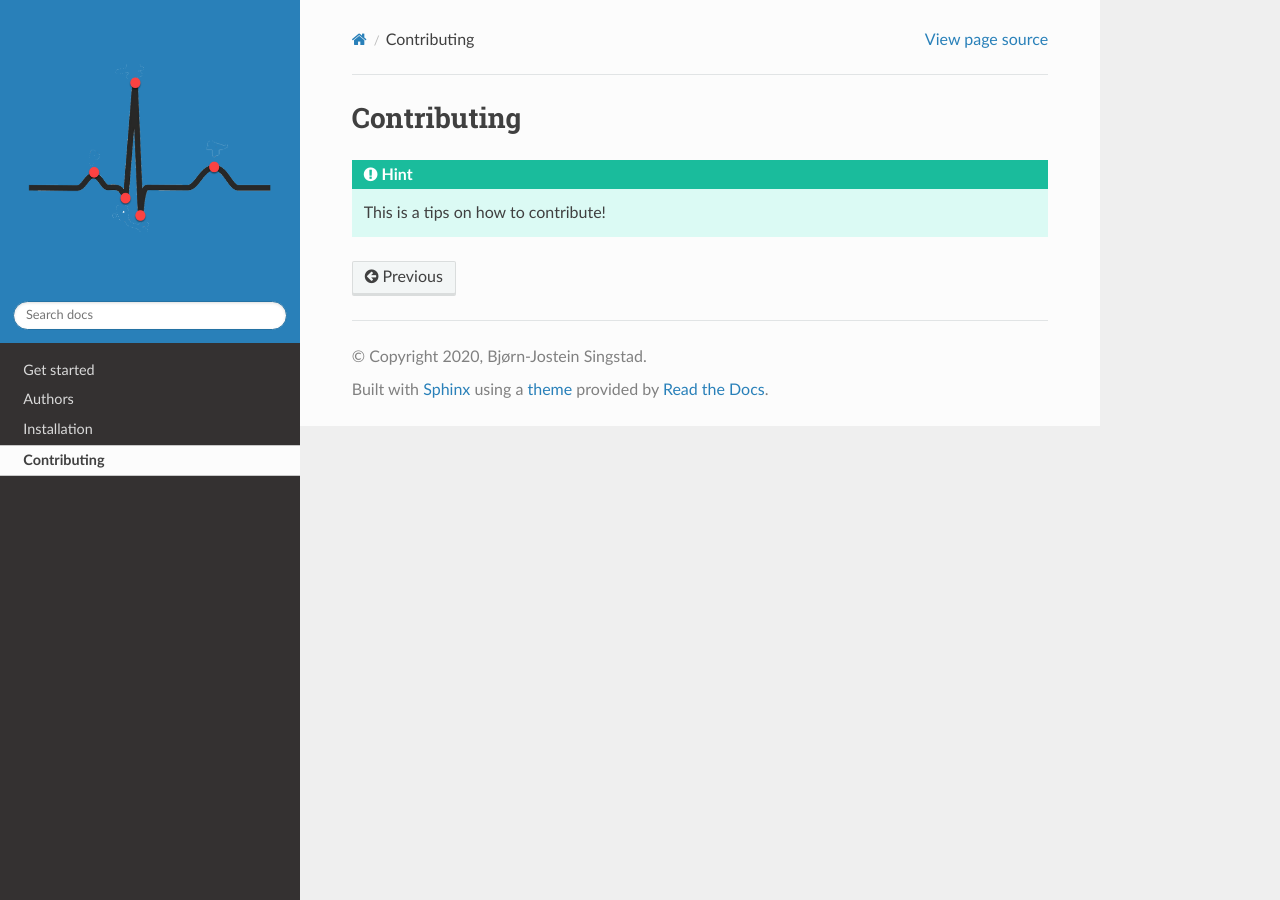
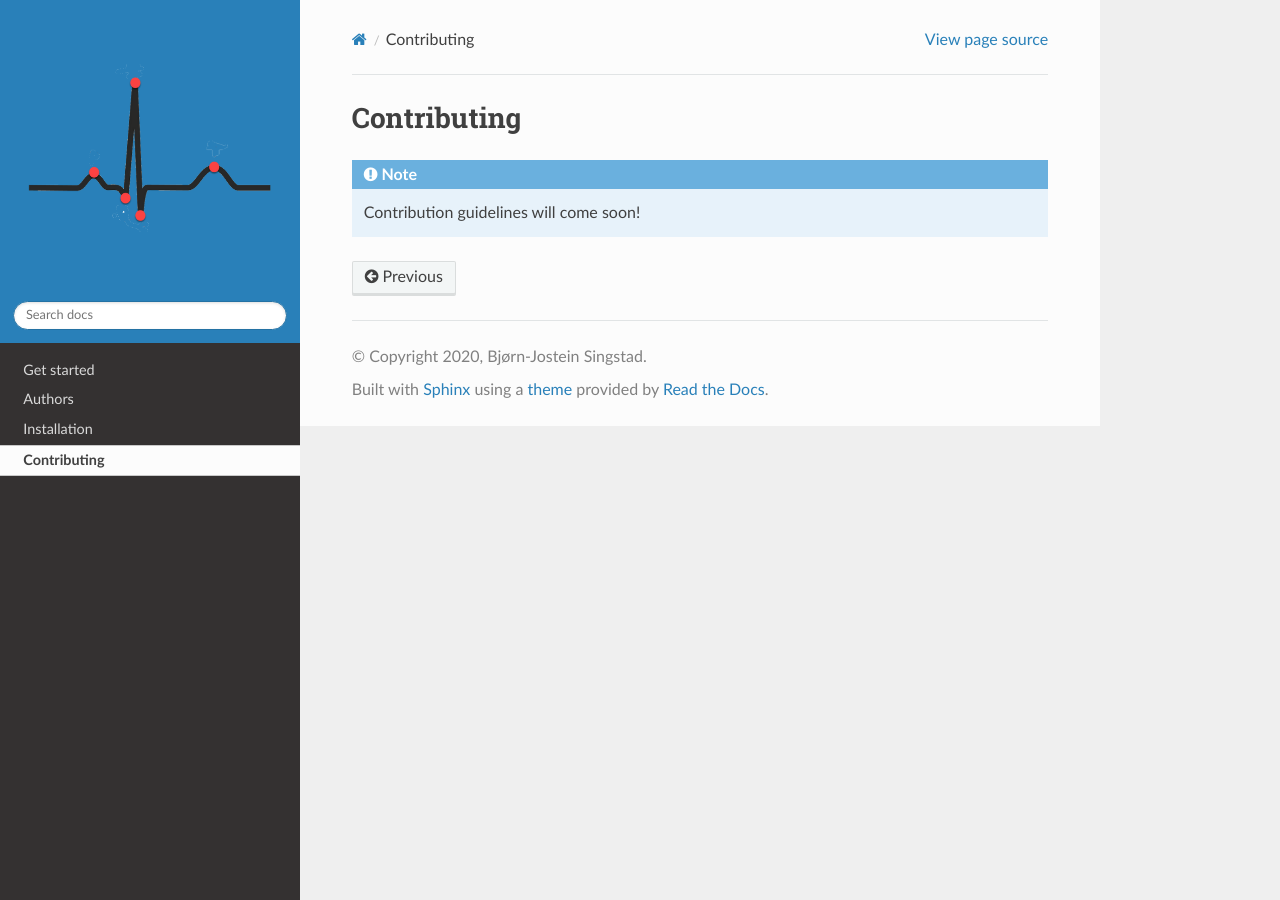
Before and after one commit to Bsingstad/ECG-featurizer, a Sphinx documentation site: the page built from docs/source/contributing.rst, in a window 1280 px wide. Built offline with Sphinx 7.4.7 and the Read the Docs theme 2.0.0, drawn with Linux system fonts in a browser that asks for light colours.

Commit message:
Update contributing.rst

```diff
--- a/docs/source/contributing.rst
+++ b/docs/source/contributing.rst
@@ -2,5 +2,5 @@ Contributing
 ==========================================
 
 
-.. hint::
-   This is a tips on how to contribute!
+.. Note::
+   Contribution guidelines will come soon!
```
